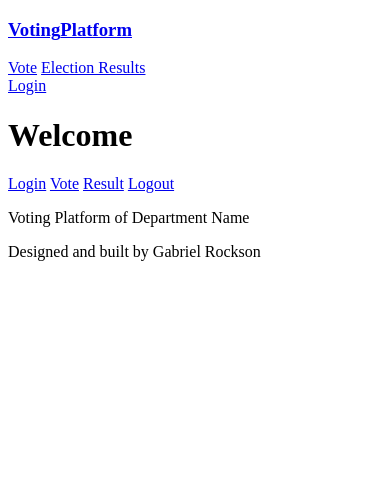
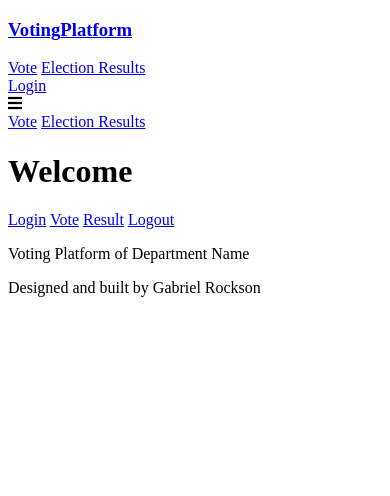
Before and after one commit to rocksongabriel/musical-potato, a Django app: template templates/pages/homepage.html in a window 390 px wide. Shown: the top 496 px of the page. Run offline with Django 3.2, Linux system fonts and the light colour scheme; the template is opened without the code that fills it, so the values that code supplies are empty.

Commit message:
Made the navigation mobile responsive

```diff
--- a/templates/base.html
+++ b/templates/base.html
@@ -6,12 +6,13 @@
   <meta http-equiv="X-UA-Compatible" content="IE=edge">
   <meta name="viewport" content="width=device-width, initial-scale=1.0">
   <link type="text/css" rel="stylesheet" href="{% static 'css/tailwind/tailwind.css' %}">
+  <link rel="stylesheet" href="{% static 'icons/fontawesome/all.min.css' %}">
   <title>{% block title %}{% endblock title %}</title>
 </head>
 <body class="bg-gray-100 flex flex-col" style="min-height: 100vh;">
 
   <!-- navigation -->
-  <nav class="bg-white text-gray-900 shadow-xl px-5 md:px-10 lg:px-20 font-serif"> <!-- start of navigation -->
+  <nav class="bg-white text-gray-900 shadow-xl px-5 md:px-10 lg:px-20 font-serif mb-5"> <!-- start of navigation -->
     <!-- nav-->
     <div class="flex justify-between py-3 md:py-4">
       <!-- logo -->
@@ -21,20 +22,33 @@
         </h3> <!-- this is the logo-->
       </div>
 
-      <!-- primary navigation  -->
-      <div class="space-x-5">
+      <!-- primary navigation  --> <!-- TODO - make the navigation mobile responsive -->
+      <div class="space-x-5 hidden sm:flex">
         <a href="{% url 'vote_app:vote-categories' %}" class="text-lg text-blue-700 hover:text-pink-500 font-bold transition delay-100 duration-150">Vote</a>
         <a href="{% url 'vote_app:results' %}" class="text-lg text-blue-700 hover:text-pink-500 font-bold transition delay-100 duration-150">Election Results</a>
       </div>
 
       <!-- secondary navigation -->
-      <div class="space-x-5">
-        {% if user.is_authenticated %}
-        <a href="{% url 'users:logout' %}" class="text-lg bg-red-600 px-4 py-2 rounded-md hover:bg-red-700 font-bold text-white">Logout</a>
-        {% else %}
-          <a href="{% url 'users:login' %}" class="text-lg bg-blue-600 px-4 py-2 rounded-md hover:bg-blue-700 font-bold text-white">Login</a>
-        {% endif %}
+      <div class="space-x-2 flex">
+        <div>
+          {% if user.is_authenticated %}
+            <a href="{% url 'users:logout' %}" class="text-lg bg-red-600 px-4 py-2 rounded-md hover:bg-red-700 font-bold text-white">Logout</a>
+          {% else %}
+            <a href="{% url 'users:login' %}" class="text-lg bg-blue-600 px-4 py-2 rounded-md hover:bg-blue-700 font-bold text-white">Login</a>
+          {% endif %}
+        </div>
+
+        <!-- navigation toggle -->
+        <div class="sm:hidden">
+          <i class="fas fa-bars text-2xl align-middle text-green-700 cursor-pointer" id="nav-toggle"></i>
+        </div>
+
       </div>
+    </div>
+
+    <div class="flex flex-col text-center text-lg border-t border-gray-600 space-y-3 py-2 sm:hidden transition delay-150 duration-200" id="mobile-nav">
+      <a href="{% url 'vote_app:vote-categories' %}" class="text-lg text-blue-700 hover:text-pink-500 font-bold transition delay-100 duration-150">Vote</a>
+        <a href="{% url 'vote_app:results' %}" class="text-lg text-blue-700 hover:text-pink-500 font-bold transition delay-100 duration-150">Election Results</a>
     </div>
   </nav> <!-- end of navigation -->
 
@@ -56,8 +70,8 @@
     </div>
   </footer> <!-- end of footer -->
 
-  <script src="{% static 'js/vue/vue.min.js' %}"></script>
-  <script src="{% static 'js/custom/main-vue.js' %}"></script>
   <script src="{% static 'js/custom/main.js' %}"></script>
+
+  {% block extra_js %}{% endblock %}
 </body>
 </html>
```
Also changed, not shown: static/js/custom/main.js (+4 -42 lines).
